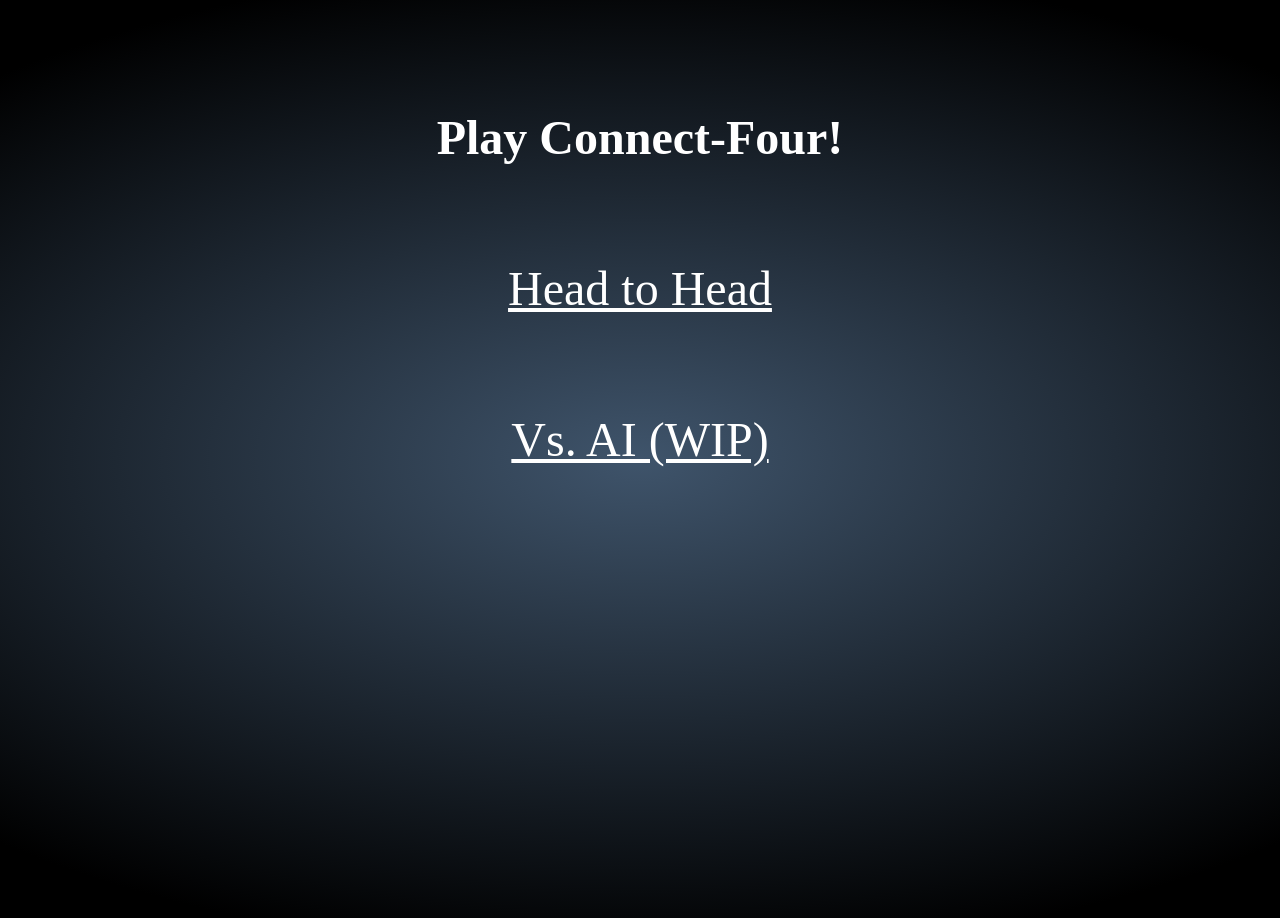
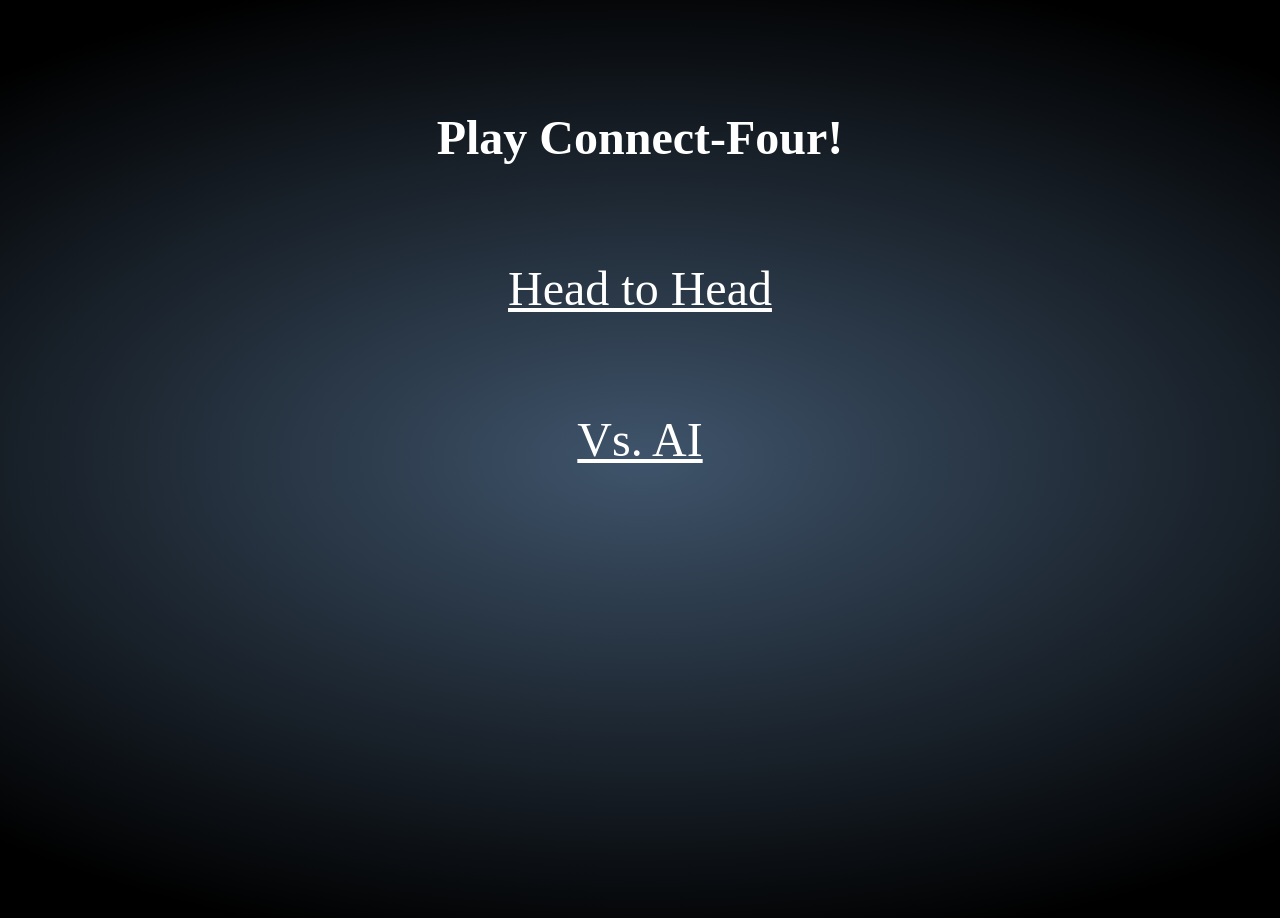
Before and after one commit to danfaeh/connectfour, a plain HTML site: page index.html in a window 1280 px wide. Drawn offline with Linux system fonts and the light colour scheme.

Commit message:
update readme

```diff
--- a/index.html
+++ b/index.html
@@ -11,7 +11,7 @@
   <div id="menu1" class="menu">
       <h2 id="title">Play Connect-Four!</h2>
       <a id="human" href="#">Head to Head</a>
-      <a id="ai" href="#">Vs. AI (WIP)</a>
+      <a id="ai" href="#">Vs. AI</a>
   </div>
 
   <div id="menu2" class="menu">
@@ -54,16 +54,6 @@
 
     <h2 id="playerTurn"></h2>
 
-<!--     <div id="dropBar">
-      <button class="nav" id="c1">Drop Here!</button>
-      <button class="nav" id="c2">Drop Here!</button>
-      <button class="nav" id="c3">Drop Here!</button>
-      <button class="nav" id="c4">Drop Here!</button>
-      <button class="nav" id="c5">Drop Here!</button>
-      <button class="nav" id="c6">Drop Here!</button>
-      <button class="nav" id="c7">Drop Here!</button>
-    </div> -->
-
     <table id="hoverTable">
       <tr id="hoverRow"></tr>
     </table>
```
Also changed, not shown: 1 other file.
